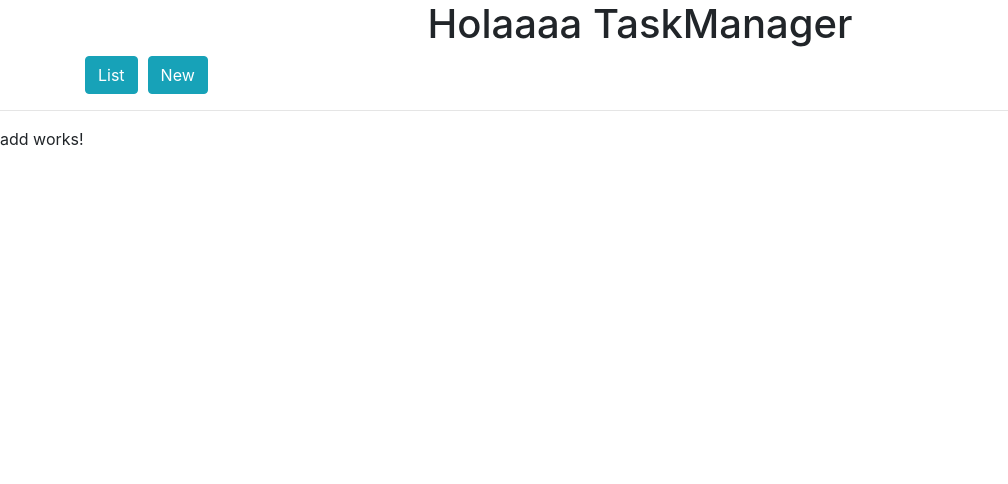
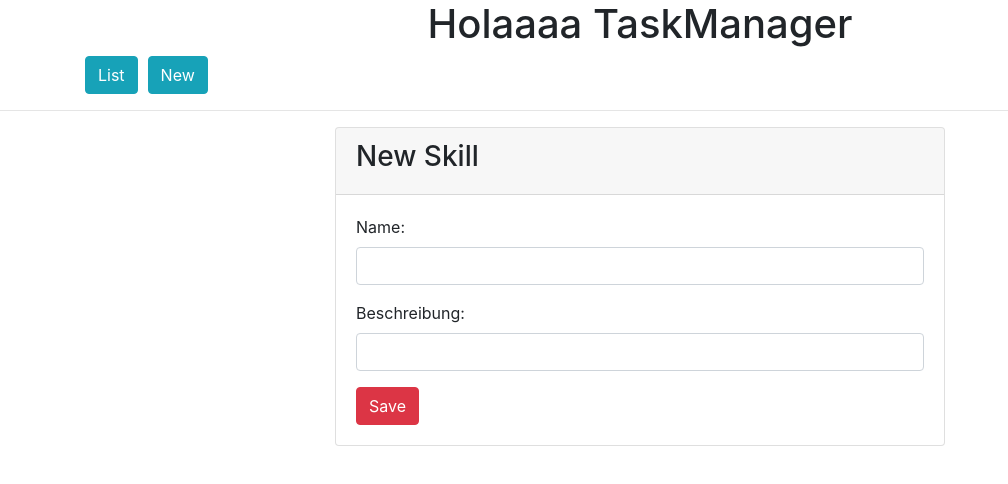
Before and after one commit to gabrielyoshy/TaskManager-Frontend, an Angular app: page /add in a window 1280 px wide. Shown: the top 484 px of the page, without its empty margins (0-1008 px from the left). Built offline with nearby package versions, Linux system fonts and the light colour scheme.

Commit message:
Conexion con spring

```diff
--- a/src/app/Service/service.service.ts
+++ b/src/app/Service/service.service.ts
@@ -9,9 +9,13 @@ export class ServiceService {
 
   constructor(private http:HttpClient) { }
 
-  Url='http://localhost:9090/taskmanager-backend/skill';
+  Url='http://localhost:9090/taskmanager/skills';
 
   getSkill(){
     return this.http.get<Skill[]>(this.Url);
   }
+
+  createSkill(skill:Skill){
+    return this.http.post<Skill>(this.Url, skill);
+  }
 }
--- a/src/app/Skill/add/add.component.html
+++ b/src/app/Skill/add/add.component.html
@@ -1 +1,20 @@
-<p>add works!</p>
+<div class="container col-md-6">
+    <div class="card">
+        <div class="card-header">
+            <h3>New Skill</h3>
+        </div>
+        <div class="card-body">
+            <form action="">
+                <div class="form-group">
+                    <label for="">Name:</label>
+                    <input type ="text" class="form-control">
+                </div>
+                <div class="form-group">
+                    <label for="">Beschreibung:</label>
+                    <input type ="text" class="form-control">
+                </div>
+                <button class="btn btn-danger">Save</button>
+            </form>
+        </div>
+    </div>
+</div>
--- a/src/app/Skill/add/add.component.ts
+++ b/src/app/Skill/add/add.component.ts
@@ -1,4 +1,7 @@
 import { Component, OnInit } from '@angular/core';
+import { Router } from '@angular/router';
+import { ServiceService } from 'src/app/Service/service.service';
+import { Skill } from 'src/app/Model/Skill';
 
 @Component({
   selector: 'app-add',
@@ -7,9 +10,17 @@ import { Component, OnInit } from '@angular/core';
 })
 export class AddComponent implements OnInit {
 
-  constructor() { }
+  constructor(private router:Router, private service:ServiceService) { }
 
   ngOnInit(): void {
   }
 
+  Save(skill:Skill){
+    this.service.createSkill(skill)
+    .subscribe(data=>{
+      alert("Done!");
+      this.router.navigate(["list"]);
+    })
+  }
+
 }
```
